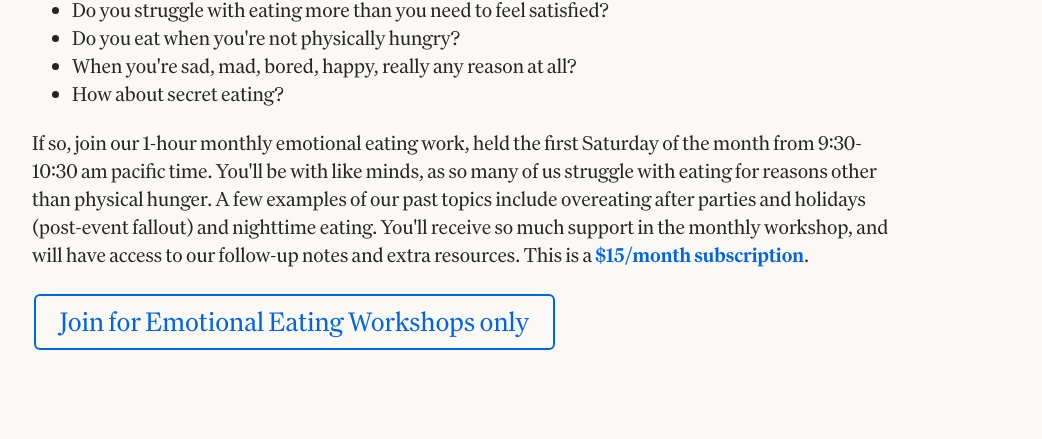
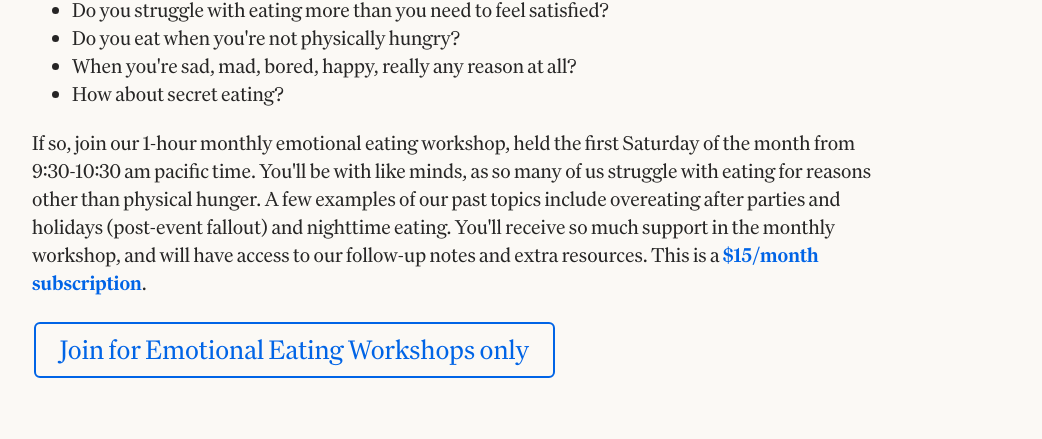
Before and after one commit to corbinmuraro/behaviorself, a plain HTML site: page emotionaleating.html in a window 1280 px wide. Shown: the part 252-691 px from the top of the page, without its empty margins (118-1160 px from the left). Drawn offline with Linux system fonts and the light colour scheme.

Commit message:
fix typo

```diff
--- a/emotionaleating.html
+++ b/emotionaleating.html
@@ -136,10 +136,10 @@
           <li>How about secret eating?</li>
         </ul>
         <p>
-          If so, join our 1-hour monthly emotional eating work, held the first
-          Saturday of the month from 9:30-10:30 am pacific time. You'll be with
-          like minds, as so many of us struggle with eating for reasons other
-          than physical hunger. A few examples of our past topics include
+          If so, join our 1-hour monthly emotional eating workshop, held the
+          first Saturday of the month from 9:30-10:30 am pacific time. You'll be
+          with like minds, as so many of us struggle with eating for reasons
+          other than physical hunger. A few examples of our past topics include
           overeating after parties and holidays (post-event fallout) and
           nighttime eating. You'll receive so much support in the monthly
           workshop, and will have access to our follow-up notes and extra
```
Also changed, not shown: index.html (+4 -4 lines).
